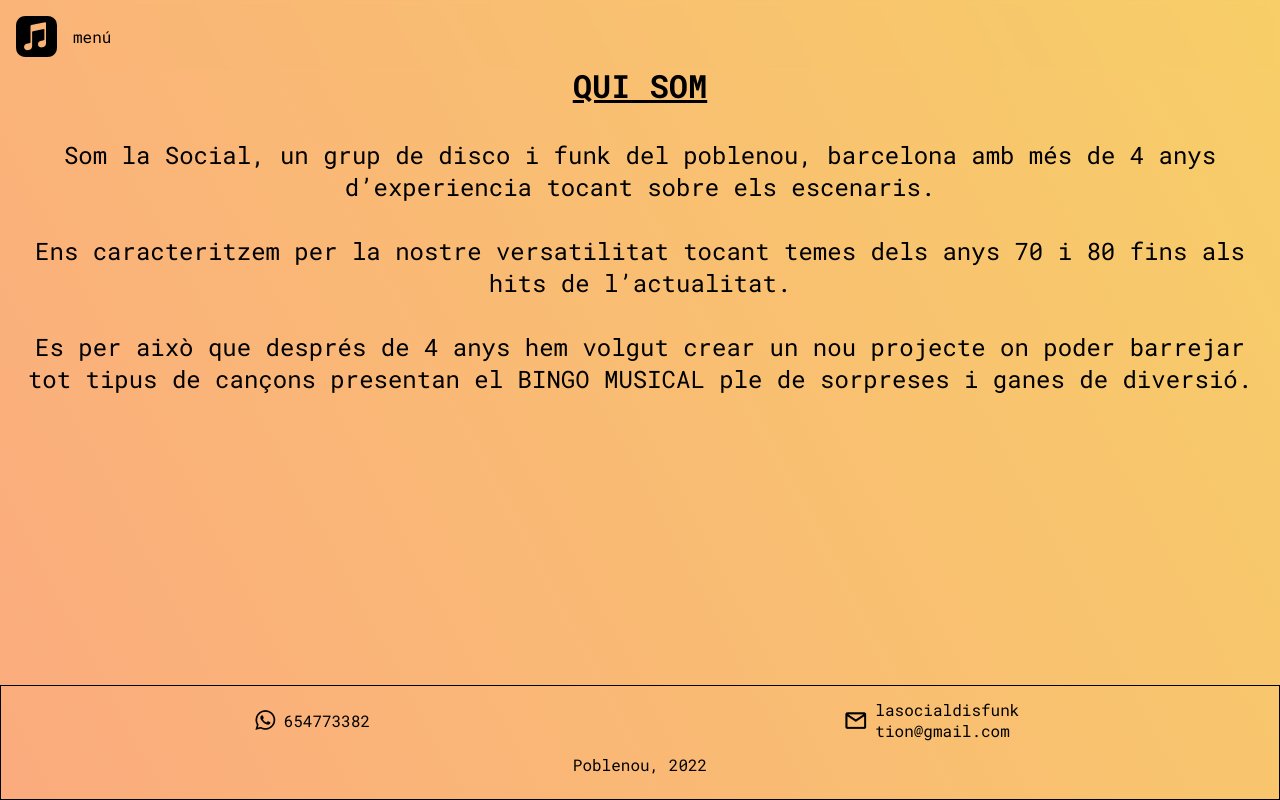
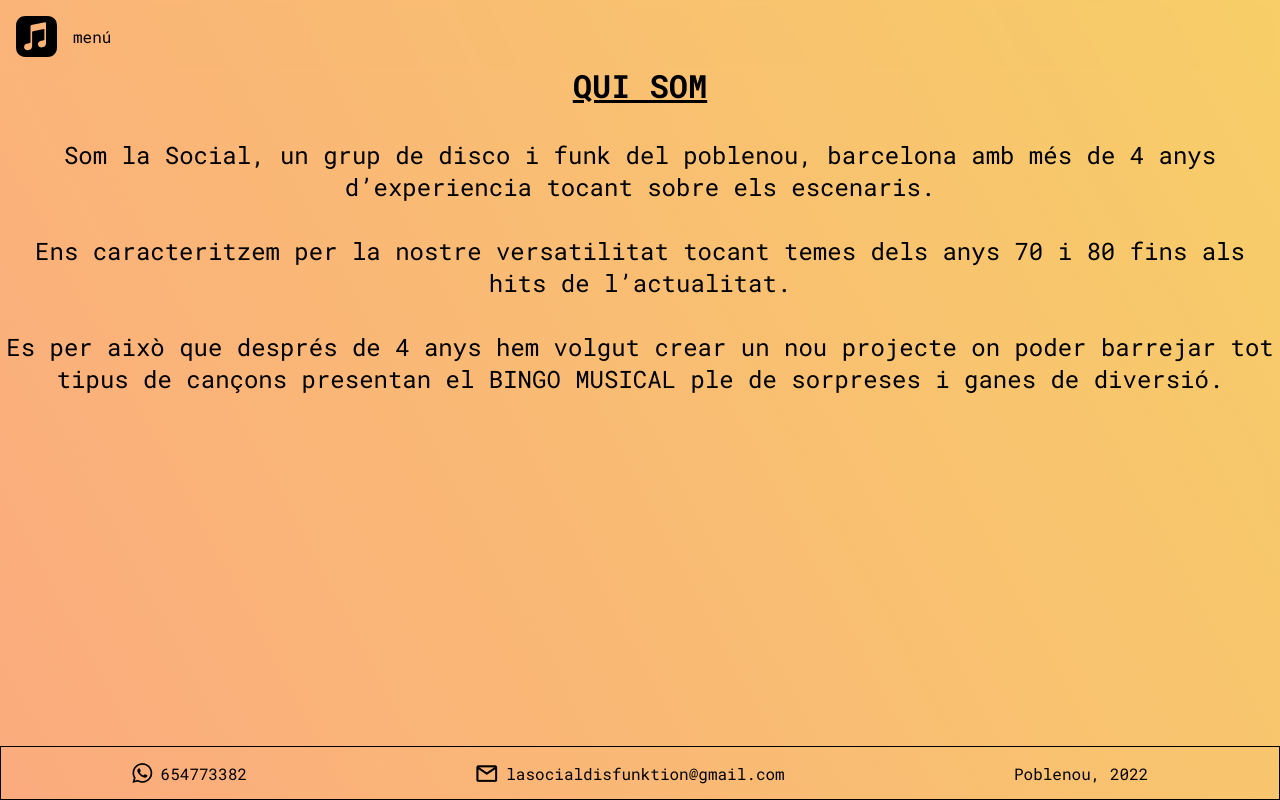
Before and after one commit to gteixi/social-bingo-webpage, a React (Create React App) app: page /about in a window 1280 px wide. Built offline with nearby package versions, Linux system fonts and the light colour scheme.

Commit message:
Create Footer with styles

```diff
--- a/package.json
+++ b/package.json
@@ -18,7 +18,7 @@
     "web-vitals": "^2.1.4"
   },
   "scripts": {
-    "start": "react-scripts start",
+    "start": "react-scripts start --reset-cache",
     "build": "react-scripts build",
     "test": "react-scripts test",
     "eject": "react-scripts eject"
--- a/src/components/Footer/Footer.scss
+++ b/src/components/Footer/Footer.scss
@@ -5,14 +5,7 @@
   display: flex;
   flex-wrap: wrap;
   justify-content: center;
-
-  &__firstRow {
-    display: flex;
-    flex-direction: row;
-    justify-content: space-between;
-    margin: 0.5em 0 1em 0;
-    width: 100%;
-  }
+  align-items: baseline;
 
   &__logoInfo {
     height: 20px;
@@ -20,22 +13,17 @@
     flex-direction: row;
     flex-grow: 1;
     justify-content: center;
-    align-items: center;
+    align-self: center;
+  }
 
-    img {
-      margin-right: 0.5em;
+  img {
+    margin-right: 0.5em;
+    align-self: center;
+  }
+
+  @media (max-width: 480px) {
+    &__logoInfo {
+      margin: 0.5em;
     }
   }
-
-  &__mail {
-    max-width: 150px;
-    overflow-wrap: break-word;
-  }
-
-  &__secondRow {
-    display: flex;
-    flex-direction: row;
-    justify-content: center;
-    margin: 0.5em;
-  }
 }
--- a/src/components/Footer/Footer.tsx
+++ b/src/components/Footer/Footer.tsx
@@ -5,21 +5,16 @@ import "./Footer.scss";
 function Footer() {
   return (
     <div className="footerContainer">
-      <div className="footerContainer__firstRow">
       <div className="footerContainer__logoInfo">
         <img src="./../../assets/whatsapp.png" alt="Whatsapp" />
         <p>654773382</p>
       </div>
-
       <div className="footerContainer__logoInfo">
         <img src="./../../assets/mail.png" alt="Mail" />
         <p className="footerContainer__mail">lasocialdisfunktion@gmail.com</p>
       </div>
-      </div>
-      <div className="footerContainer__secondRow">
-        <div>
+      <div className="footerContainer__logoInfo">
         <p>Poblenou, 2022</p>
-        </div>
       </div>
     </div>
   );
--- a/src/pages/about/About.scss
+++ b/src/pages/about/About.scss
@@ -14,6 +14,7 @@
     }
     &__text {
       @include font-text;
+      margin-bottom: 2em;
     }
   }
 }
--- a/src/pages/home/Home.scss
+++ b/src/pages/home/Home.scss
@@ -5,7 +5,7 @@
   background-color: #8bc6ec;
   background-image: linear-gradient(135deg, #8bc6ec 0%, #9599e2 100%);
 
-  .header {
+  &__header {
     margin: 1.5em;
   }
 
@@ -20,8 +20,8 @@
       @include font-subtitle;
     }
   }
+
+  &__socialMedia {
+    @include social-media-styles;
+  }
 }
-
-.socialMedia {
-  @include social-media-styles;
-}
--- a/src/pages/home/Home.tsx
+++ b/src/pages/home/Home.tsx
@@ -8,7 +8,7 @@ function Home() {
   return (
     <div className="homeContainer">
       {/* UNMUTE COMPONENT */}
-      <div className="header">[ UNMUTE ]</div>
+      <div className="homeContainer__header">[ UNMUTE ]</div>
       <div className="homeContainer__menu">
         <Link className="homeContainer__menu__text" to="/about">
           QUI SOM
@@ -24,7 +24,7 @@ function Home() {
           CONTRACTANS
         </Link>
       </div>
-      <div className="socialMedia">
+      <div className="homeContainer__socialMedia">
         <SocialMedia />
       </div>
     </div>
--- a/src/pages/welcome/Welcome.scss
+++ b/src/pages/welcome/Welcome.scss
@@ -4,30 +4,30 @@
   @include flex-column-center;
   background-color: #8ec5fc;
   background-image: linear-gradient(62deg, #8ec5fc 0%, #e0c3fc 100%);
-}
 
-.header {
+  &__header {
     margin: 1.5em;
   }
 
-.block__text {
+  &__block__text {
     margin: 1em;
     text-align: center;
   }
 
-.block__answers {
+  &__block__answers {
     display: flex;
     justify-content: space-around;
     margin: 1.5em 5em 0 5em;
 
-  &__yes,
-  &__or,
-  &__no {
+    &--yes,
+    &--or,
+    &--no {
       @include font-subtitle;
       cursor: pointer;
     }
   }
 
-.socialMedia {
+  &__socialMedia {
     @include social-media-styles;
   }
+}
--- a/src/pages/welcome/Welcome.tsx
+++ b/src/pages/welcome/Welcome.tsx
@@ -7,22 +7,22 @@ function Welcome() {
   return (
     <div className="welcomeContainer">
       {/* UNMUTE COMPONENT */}
-      <div className="header">[ UNMUTE ]</div>
-      <div className="block">
-        <div className="block__text">
+      <div className="welcomeContainer__header">[ UNMUTE ]</div>
+      <div className="welcomeContainer__block">
+        <div className="welcomeContainer__block__text">
           <h1>PREPARAT PER CANTAR BINGO?</h1>
         </div>
-        <div className="block__answers">
-          <a href="/home" className="block__answers__yes">
+        <div className="welcomeContainer__block__answers">
+          <a href="/home" className="welcomeContainer__block__answers--yes">
             SI
           </a>
-          <p className="block__answers__or">/</p>
-          <a href="/" className="block__answers__no">
+          <p className="welcomeContainer__block__answers--or">/</p>
+          <a href="/" className="welcomeContainer__block__answers--no">
             NO
           </a>
         </div>
       </div>
-      <div className="socialMedia">
+      <div className="welcomeContainer__socialMedia">
         <SocialMedia />
       </div>
     </div>
```
Lines whose indentation alone changed are shown as unchanged.
